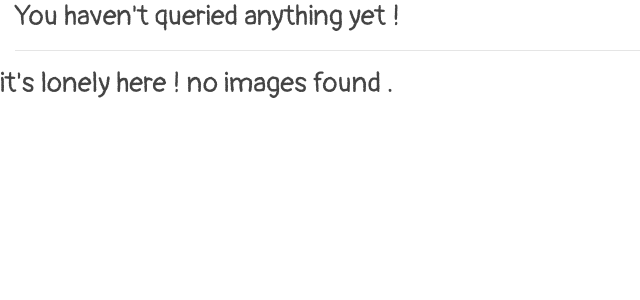
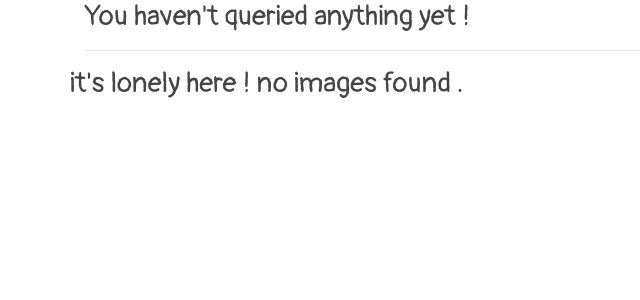
Before and after one commit to vonmutinda/iShare, a Django app: page /search/ in a window 1280 px wide. Shown: the part 75-375 px from the top of the page, without its empty margins (0-640 px from the left). Run offline with Django 3.2, Linux system fonts and the light colour scheme; some libraries are stand-ins or nearby versions; some web fonts are replaced.

Commit message:
div container

```diff
--- a/pics/templates/filtered.html
+++ b/pics/templates/filtered.html
@@ -1,6 +1,6 @@
 {% extends 'base.html' %}
 {% block content %}
-<div class="container-fluid">
+<div class="container">
     {% if status %}
     <h2> {{ status }} </h2>
     <hr>
--- a/pics/templates/index.html
+++ b/pics/templates/index.html
@@ -1,6 +1,6 @@
 {% extends 'base.html' %}
 {% block content %}
-<div class="container-fluid">
+<div class="container">
     <div class="row">
         {% if images %}
         {% for image in images %}
```
